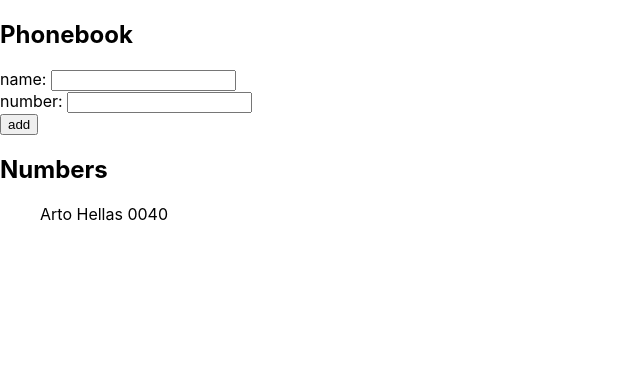
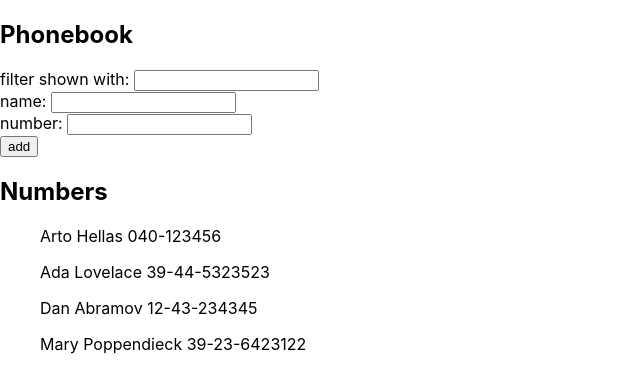
Before and after one commit to mirunavlc/fullstackopen, a React (Create React App) app in the folder part2/phonebook/: page / in a window 1280 px wide. Shown: the top 392 px of the page, without its empty margins (0-640 px from the left). Built offline with nearby package versions, Linux system fonts and the light colour scheme; the HTML template or start-up script is replaced by a standard one.

Commit message:
Ex. 2-9.210 of part2

```diff
--- a/part2/phonebook/src/App.js
+++ b/part2/phonebook/src/App.js
@@ -1,70 +1,45 @@
 import { useState } from 'react'
-
-const Person = ({person}) =>
-{
-  return (
-    <ul>{person.name} {person.number}</ul>
-    )
-}
-
+import Persons from './components/Persons'
+import PersonForm from './components/PersonForm'
+import Filter from './components/Filter'
 
 const App = () => {
-  const [persons, setPersons] = useState([
-    { name: 'Arto Hellas' ,
-      number: '0040'}
-  ])
+  const allPersons = [
+    { name: 'Arto Hellas', number: '040-123456', id: 1 },
+    { name: 'Ada Lovelace', number: '39-44-5323523', id: 2 },
+    { name: 'Dan Abramov', number: '12-43-234345', id: 3 },
+    { name: 'Mary Poppendieck', number: '39-23-6423122', id: 4 }
+  ]
+
+  const [persons, setPersons] = useState(allPersons)
   const [newName, setNewName] = useState('')
   const [newNumber, setNewNumber] = useState('')
-
-  const handleNameChange = (event)=>
-  {
-    console.log(event.target.value)
-    setNewName(event.target.value)
-  }
-
-  const handleNumberChange = (event)=>
-  {
-    console.log(event.target.value)
-    setNewNumber(event.target.value)
-  }
-
-  const addPerson = (event)=>
-  {
-    event.preventDefault()
-    const duplicationName = persons.find((person)=> person.name===newName);
-    const duplicationNo = persons.find((person)=> person.number===newNumber);
-    if(duplicationName!==undefined) {
-      window.alert(`${newName} is already added to phonebook`)
-      return;
-    }
-    if(duplicationNo!==undefined) {
-      window.alert(`${newNumber} is already added to phonebook`)
-      return;
-    }
-    const newPerson = { name: newName, number: newNumber }
-    setPersons(persons.concat(newPerson))
-    setNewName('')
-    setNewNumber('')
-  }
+  const [newFilter, setNewFilter] = useState('')
+  const [personsToShow, setPersonsToShow] = useState(allPersons)
 
   return (
     <div>
 
       <h2>Phonebook</h2>
-      <form onSubmit={addPerson}>
-        <div>
-          name: <input value={newName} onChange={handleNameChange}/>
-        </div>
-          number: <input value={newNumber} onChange={handleNumberChange}/>
-        <div>
-          <button type="submit">add</button>
-        </div>
-      </form>
+      <Filter
+          newFilter={newFilter}
+          persons={persons}
+          setNewFilter={setNewFilter}
+          setPersonsToShow={setPersonsToShow}
+      />
+      <PersonForm
+          newName={newName}
+          setNewName={setNewName}
+          newNumber={newNumber}
+          setNewNumber={setNewNumber}
+          persons={persons}
+          setPersons={setPersons}
+          setPersonsToShow={setPersonsToShow}
+          setNewFilter={setNewFilter}
+      />
 
       <h2>Numbers</h2>
-      <div>
-        {persons.map((person)=><Person key={person.name} person={person}/>)}
-      </div>
+      <Persons persons={personsToShow}/>
 
     </div>
   )
--- /dev/null
+++ b/part2/phonebook/src/components/Filter.js
@@ -0,0 +1,21 @@
+const Filter = ({persons, newFilter, setNewFilter, setPersonsToShow}) =>
+{
+    const handleFilterChange = (event) =>
+    {
+      console.log(event.target.value)
+      setNewFilter(event.target.value)
+      if(event.target.value !== "")
+      {
+        const filteredPersons = persons.filter((person)=> person.name.toUpperCase().includes(event.target.value.toUpperCase()))
+        setPersonsToShow(filteredPersons)
+      }
+      else setPersonsToShow(persons)
+    }
+    return(
+        <>
+          filter shown with:  <input value={newFilter} onChange={handleFilterChange}/>
+        </>
+    )
+}
+
+export default Filter
--- /dev/null
+++ b/part2/phonebook/src/components/Person.js
@@ -0,0 +1,9 @@
+
+const Person = ({person}) =>
+{
+  return (
+    <ul>{person.name} {person.number}</ul>
+    )
+}
+
+export default Person;
--- /dev/null
+++ b/part2/phonebook/src/components/PersonForm.js
@@ -0,0 +1,48 @@
+const PersonForm = ({persons, setPersons, setPersonsToShow, newName, setNewName,newNumber, setNewNumber, setNewFilter}) =>
+{
+    const handleNameChange = (event)=>
+    {
+        console.log(event.target.value)
+        setNewName(event.target.value)
+    }
+
+    const handleNumberChange = (event)=>
+    {
+        console.log(event.target.value)
+        setNewNumber(event.target.value)
+    }
+    const addPerson = (event)=>
+    {
+      event.preventDefault()
+      const duplicationName = persons.find((person)=> person.name===newName);
+      const duplicationNo = persons.find((person)=> person.number===newNumber);
+      if(duplicationName!==undefined) {
+        window.alert(`${newName} is already added to phonebook`)
+        return;
+      }
+      if(duplicationNo!==undefined) {
+        window.alert(`${newNumber} is already added to phonebook`)
+        return;
+      }
+      const newPerson = { name: newName, number: newNumber }
+      setPersons(persons.concat(newPerson))
+      setPersonsToShow(persons.concat(newPerson))
+      setNewName('')
+      setNewNumber('')
+      setNewFilter('')
+    }
+
+    return(
+    <form onSubmit={addPerson}>
+        <div>
+          name: <input value={newName} onChange={handleNameChange}/>
+        </div>
+          number: <input value={newNumber} onChange={handleNumberChange}/>
+        <div>
+          <button type="submit">add</button>
+        </div>
+      </form>
+    )
+}
+
+export default PersonForm;
--- /dev/null
+++ b/part2/phonebook/src/components/Persons.js
@@ -0,0 +1,8 @@
+import Person from "./Person";
+
+const Persons = ({persons}) =>
+{
+    return ( persons.map((person)=><Person key={person.name} person={person}/>) )
+}
+
+export default Persons;
```
